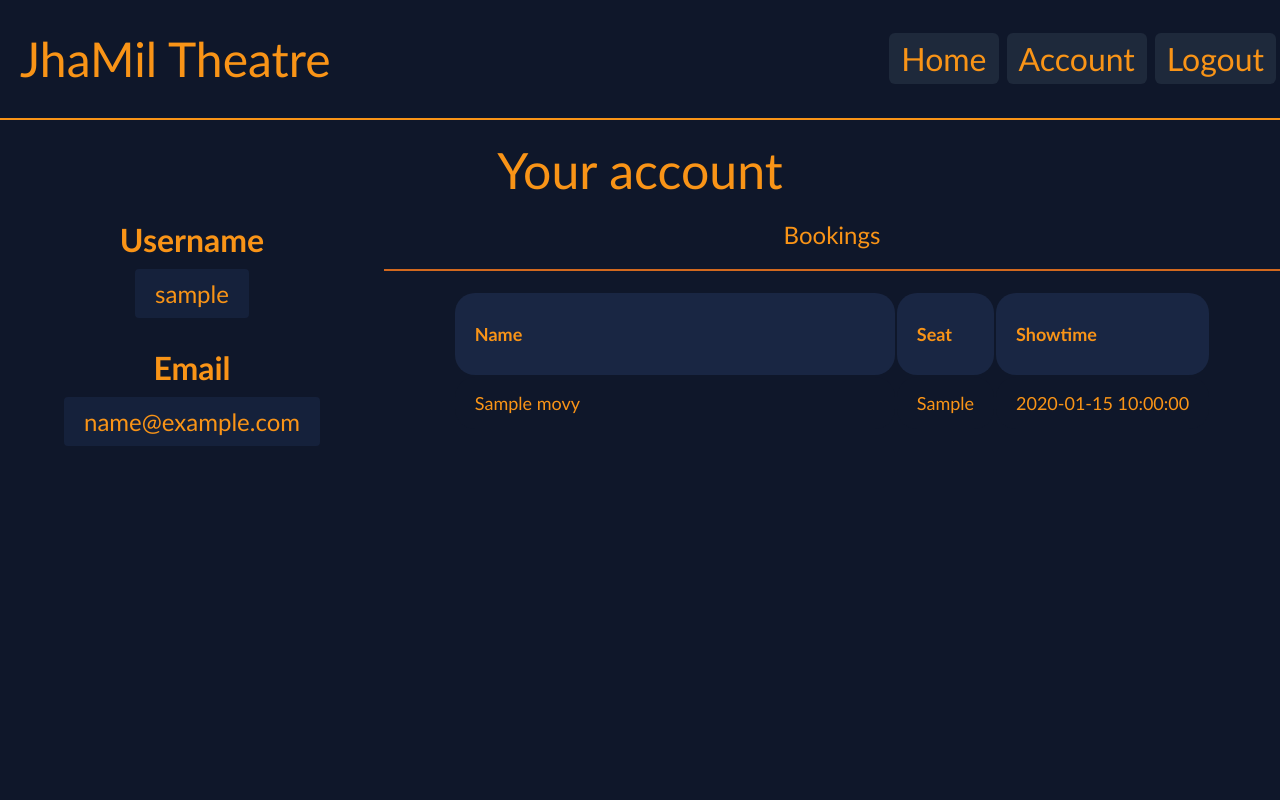
After one commit to Milky066/Theatre_Website_Project, a PHP site: page /theatre_Website_Project/account.php in a window 1280 px wide. The commit adds this page. Run offline with PHP 8.4, Linux system fonts and the light colour scheme; the visitor is signed in with stand-in values (Sample User, id 1); tables that the repository leaves empty or names only in its code hold one stand-in row (values such as "Sample post").

Commit message:
Completed Login + Register + Account page

```diff
--- a/Backend/connectDB.php
+++ b/Backend/connectDB.php
@@ -1,6 +1,7 @@
 <?php
 
-function connectDB(){
+function connectDB()
+{
     $dbname = 'theatre_database';
 
     $username = 'root';
@@ -8,7 +9,7 @@ function connectDB(){
     $servername = '127.0.0.1';
     $port = '3306';
 
-    $conn = new mysqli($servername.':'.$port, $username, $password, $dbname);
+    $conn = new mysqli($servername . ':' . $port, $username, $password, $dbname);
 
     if ($conn->connect_error) {
         $errorResponse = array(
--- a/Backend/displayShow.php
+++ b/Backend/displayShow.php
@@ -8,7 +8,7 @@ function displayImage($conn, $id): void
   $image = $query_result->fetch_assoc();
   $query_result->free_result();
 
-  echo "<img src='$image[image]' alt='$image[title]' width='auto' height='auto' style='max-width:200px; max-height:200px;'/>";
+  echo "<img src='$image[image]' alt='$image[title]' width='auto' height='auto' style='max-width:200px; max-height:200px; border-radius: 10px;'/>";
 }
 
 function displayRating($conn, $id): void
--- a/Backend/indexOperations.php
+++ b/Backend/indexOperations.php
@@ -60,7 +60,7 @@ function FillShowCards(): void
       <div style='margin: auto'>
       <img src='$row[image]' alt='$row[show_id]' width='auto' height='auto' style='max-width:200px; max-height:200px;'/>
       </div>
-      <div style=''>
+      <div class='movie-description'>
           <div class='movie-title'>
               <b>$row[title]</b>
           </div>
--- /dev/null
+++ b/Backend/userUtils.php
@@ -0,0 +1,33 @@
+<?php
+
+function getUsername($conn, $user_id): string
+{
+    $query = "SELECT users.username FROM users WHERE users.id = $user_id;";
+    $query_result = $conn->query($query);
+    $username = $query_result->fetch_row()[0];
+    $query_result->free_result();
+    return $username;
+}
+
+
+function getBookingsByUser($conn, $user_id): array
+{
+    $query = "SELECT bookings.id, movies.title, shows.time, bookings.seat_selected
+    FROM bookings
+    JOIN shows ON bookings.show_id = shows.id
+    JOIN movies ON shows.movie_id = movies.id WHERE bookings.user_id = $user_id
+    ORDER BY shows.time;";
+    $query_result = $conn->query($query);
+    $bookings = $query_result->fetch_all(MYSQLI_ASSOC);
+    $query_result->free_result();
+    return $bookings;
+}
+
+function getUserEmail($conn, $user_id): string
+{
+    $query = "SELECT users.email FROM users WHERE users.id = $user_id";
+    $query_result = $conn->query($query);
+    $user_email = $query_result->fetch_row()[0];
+    $query_result->free_result();
+    return $user_email;
+}
--- /dev/null
+++ b/Styles/account.css
@@ -0,0 +1,90 @@
+.booking-table {
+    font-size: large;
+    margin-left: auto;
+    margin-right: auto;
+}
+
+main {
+    font-size: large;
+    text-align: center;
+    width: 100%;
+}
+
+.your-account {
+    margin: 20px auto 20px auto;
+    font-size: 50px;
+}
+
+.booking {
+    font-size: 30px;
+    margin: 0px 0px 20px 0px;
+}
+
+.booking-separator {
+    background-color: chocolate;
+    height: 2px;
+    margin: 10px 0px 20px 0px;
+}
+
+.username {
+    font-size: xx-large;
+    font-weight: bolder;
+}
+
+.email {
+    font-size: xx-large;
+    font-weight: bolder;
+    margin: 30px auto 0px auto;
+}
+
+.booking {
+    font-size: x-large;
+}
+
+.username-field, .email-field {
+    font-size: x-large;
+    padding: 10px 20px 10px 20px;
+    margin: 10px auto 5px auto;
+    width: fit-content;
+    background-color: #15213b;
+    border-radius: 4px;
+}
+
+th, tr, td {
+    padding-left: 20px;
+    padding-right: 20px;
+    border-radius: 20px;
+    text-align: left;
+    height: 50px;
+}
+
+tr {
+    border: 10px solid white;
+}
+
+tr:nth-child(odd) {
+    background-color: #192643;
+}
+
+tr:nth-child(even) {
+    background-color: #0f172a;
+}
+
+.th-name {
+    width: 400px;
+    height: 80px;
+}
+
+.account-container {
+    width: 100%;
+    display: flex;
+    flex-direction: row;
+}
+
+.account-container-left {
+    width: 30%;
+}
+
+.account-container-right {
+    width: 70%;
+}
--- a/Styles/global.css
+++ b/Styles/global.css
@@ -9,7 +9,7 @@ header {
 }
 
 nav {
-  height: 100%;
+  height: 98%;
 }
 
 main {
@@ -29,6 +29,11 @@ a:hover {
   transition: 0.5s ease-in-out;
 }
 
+.separator {
+  height: 2%;
+  background: #F99417;
+}
+
 body {
   height: 100vh;
   margin: 0px;
--- /dev/null
+++ b/account.php
@@ -0,0 +1,92 @@
+<?php
+include "Backend/userUtils.php";
+include "Backend/connectDB.php";
+
+session_start();
+if (!isset($_SESSION["user_id"])) {
+    echo "<script>alert('Not logged in!');window.location.href='index.php'</script>";
+    exit();
+}
+
+$user_id = $_SESSION["user_id"];
+$conn = connectDB();
+$username = getUsername($conn, $user_id);
+$user_email = getUserEmail($conn, $user_id);
+$bookings = getBookingsByUser($conn, $user_id);
+?>
+<!DOCTYPE html>
+<html lang="en">
+
+<head>
+    <meta charset="UTF-8">
+    <meta name="viewport" content="width=device-width, initial-scale=1.0">
+    <title><?php echo $username; ?></title>
+    <link href="Styles/global.css" rel="stylesheet" />
+    <link href="Styles/account.css" rel="stylesheet" />
+</head>
+
+<body>
+    <header>
+        <nav class="header-navbar">
+            <div class="navbar-left-panel">
+                <a href="index.php">JhaMil Theatre</a>
+            </div>
+            <div class="navbar-right-panel">
+                <div><a href="index.php">Home</a></div>
+                <?php
+                if (isset($user_id)) {
+                    echo "<div><a href='account.php'>Account</a></div>";
+                    echo "<div><a href='Backend/handleLogout.php'>Logout</a></div>";
+                } else {
+                    echo "<div><a href='login.php'>Login</a></div>";
+                    echo "<div><a href='register.php'>Register</a></div>";
+                }
+                ?>
+            </div>
+        </nav>
+        <div class="separator"></div>
+    </header>
+    <main>
+        <div class="your-account">Your account</div>
+        <div class="account-container">
+            <div class="account-container-left">
+                <div class="username">Username</div>
+                <div class="username-field"><?php echo $username; ?></div>
+                <div class="email">Email</div>
+                <div class="email-field"><?php echo $user_email ?></div>
+            </div>
+            <div class="account-container-right">
+                <div class="booking">Bookings</div>
+                <div class="booking-separator"></div>
+                <table class="booking-table">
+                    <tr>
+                        <th class="th-name">Name</th>
+                        <th>Seat</th>
+                        <th>Showtime</th>
+                    </tr>
+
+                    <?php
+                    foreach ($bookings as $key => $values) {
+                        echo "<tr>";
+                        echo "<td>$values[title]</td>";
+                        echo "<td>$values[seat_selected]</td>";
+                        echo "<td>$values[time]</td>";
+                        echo "</tr>";
+                    }
+
+                    ?>
+                </table>
+
+            </div>
+        </div>
+    </main>
+</body>
+<script>
+
+</script>
+
+</html>
+
+<?php
+$conn->close();
+?>
--- a/confirmPage.php
+++ b/confirmPage.php
@@ -30,17 +30,18 @@ if ($booked_seats <= 0) {
             </div>
             <div class="navbar-right-panel">
                 <div><a href="index.php">Home</a></div>
-                <div><a href="login.php">Login</a></div>
                 <?php
                 if (isset($user_id)) {
+                    echo "<div><a href='account.php'>Account</a></div>";
                     echo "<div><a href='Backend/handleLogout.php'>Logout</a></div>";
                 } else {
+                    echo "<div><a href='login.php'>Login</a></div>";
                     echo "<div><a href='register.php'>Register</a></div>";
                 }
-
                 ?>
             </div>
         </nav>
+        <div class="separator"></div>
     </header>
 
     <main>
```
Also changed, not shown: other parts of Styles/global.css (+19 -49 lines), Backend/handleRegister.php (added, +51 -0 lines), Backend/insertBooking.php (+1 -9 lines), Styles/login.css (+16 -6 lines), Styles/playPage.css (+61 -19 lines), Styles/register.css (+21 -10 lines), index.php (+7 -3 lines), login.php (+4 -3 lines), playPage.php (+7 -6 lines), register.php (+29 -16 lines).
